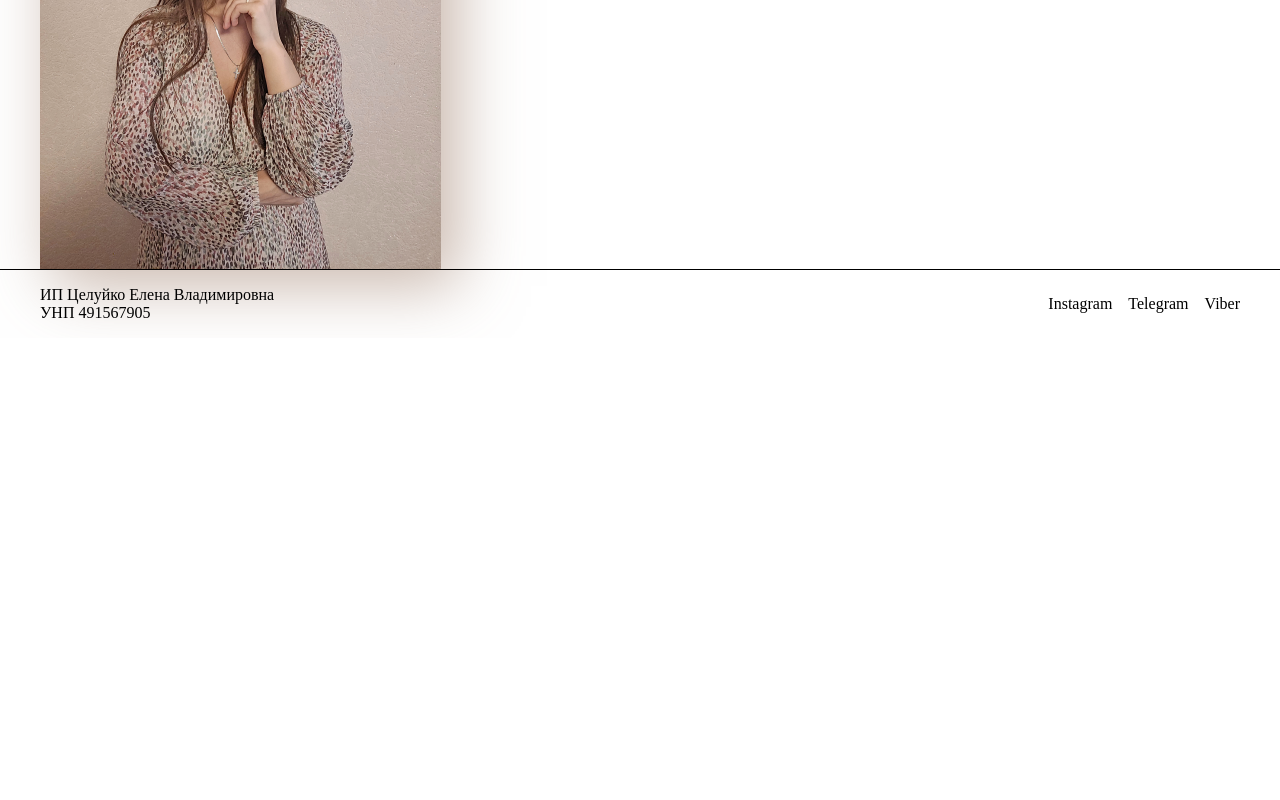
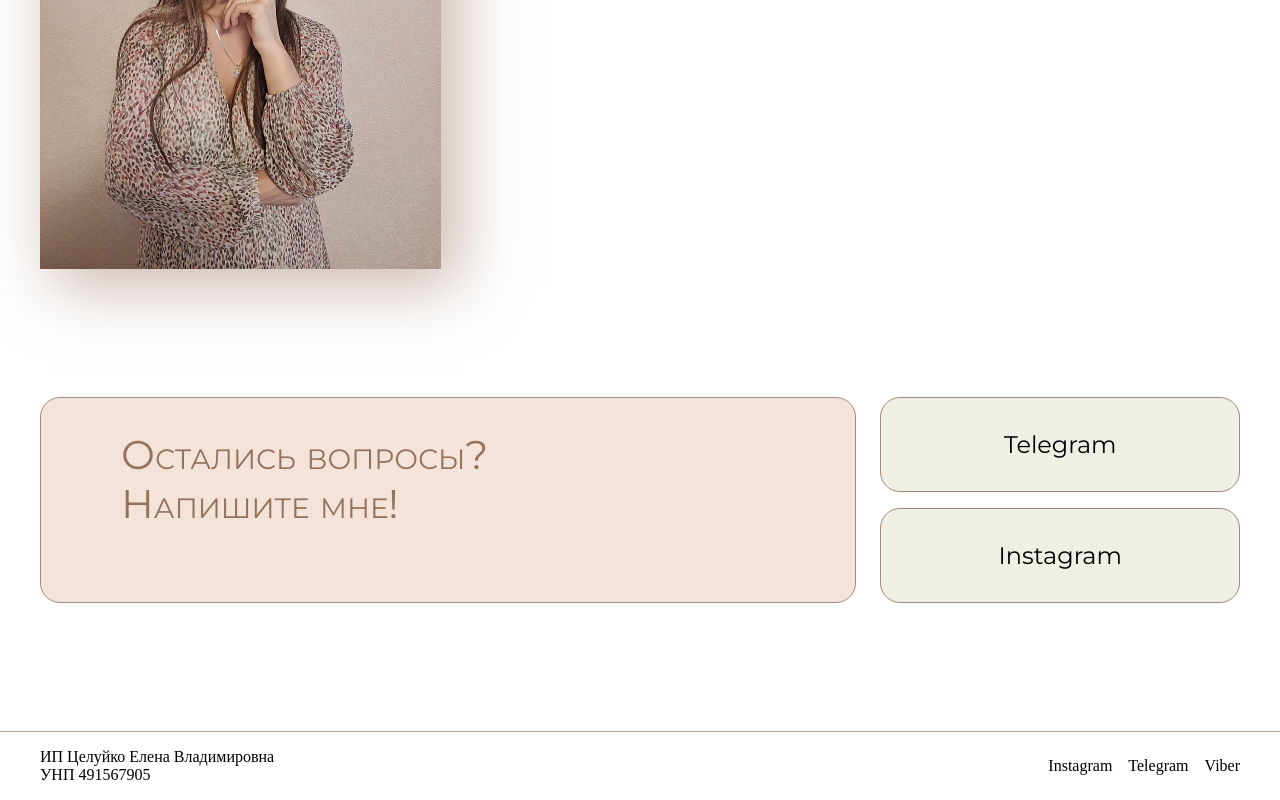
Before and after one commit to Ivan6813/psychology, a React (Create React App) app: page / in a window 1280 px wide. Shown: the part 3290-4090 px from the top of the page. Before the commit the page ends 3628 px from the top, so only its background shows below. Built offline with nearby package versions, Linux system fonts and the light colour scheme; a web font is replaced by a local one.

Commit message:
feat(*): add contacts block

```diff
--- a/package.json
+++ b/package.json
@@ -7,8 +7,6 @@
     "yarn": ">=3.6.4"
   },
   "dependencies": {
-    "@alfalab/core-components-input": "14.2.0",
-    "@alfalab/core-components-select": "17.2.0",
     "@testing-library/jest-dom": "^5.14.1",
     "@testing-library/react": "^13.0.0",
     "@testing-library/user-event": "^13.2.1",
--- /dev/null
+++ b/src/components/contacts/contacts.module.css
@@ -0,0 +1,35 @@
+.contacts {
+  margin: 128px 0;
+  display: flex;
+  gap: 24px;
+}
+
+.questions {
+  padding: 32px 80px;
+  border-radius: 20px;
+  border: 1px solid #a18979;
+  background: #f4e3d9;
+  color: #95725c;
+  font-family: 'Montserrat';
+  font-size: 40px;
+  font-variant: small-caps;
+}
+
+.socialMediaList {
+  display: flex;
+  flex-direction: column;
+  gap: 16px;
+  flex: 1 1 30%;
+}
+
+.socialMediaItem {
+  text-align: center;
+  padding: 32px 0px;
+  border-radius: 20px;
+  border: 1px solid #a18979;
+  background: #efefe6;
+  color: #000;
+  font-family: 'Montserrat';
+  font-size: 24px;
+  text-transform: capitalize;
+}
--- /dev/null
+++ b/src/components/contacts/contacts.tsx
@@ -0,0 +1,11 @@
+import styles from './contacts.module.css';
+
+export const Contacts = () => (
+  <div className={styles.contacts}>
+    <div className={styles.questions}>Остались вопросы? Напишите&nbsp;мне!</div>
+    <div className={styles.socialMediaList}>
+      <div className={styles.socialMediaItem}>telegram</div>
+      <div className={styles.socialMediaItem}>Instagram</div>
+    </div>
+  </div>
+);
--- /dev/null
+++ b/src/components/contacts/index.ts
@@ -0,0 +1 @@
+export { Contacts } from './contacts';
--- a/src/components/footer/footer.module.css
+++ b/src/components/footer/footer.module.css
@@ -1,6 +1,6 @@
 .footer {
   padding: 16px 0;
-  border-top: 1px solid black;
+  border-top: 1px solid #95725caf;
 }
 
 .footerWrap {
--- a/src/components/main/main.tsx
+++ b/src/components/main/main.tsx
@@ -1,5 +1,6 @@
 import { About } from '../about';
 import { Achievements } from '../achievements';
+import { Contacts } from '../contacts';
 import { MyTask } from '../my-task';
 import { Services } from '../services';
 import { SignUpForm } from '../sign-up-form';
@@ -13,6 +14,7 @@ export const Main = () => (
       <Services />
       <SignUpForm />
       <MyTask />
+      <Contacts />
     </div>
   </main>
 );
```
Also changed, not shown: 1 other file (tests, documents, lock files or other folders).
